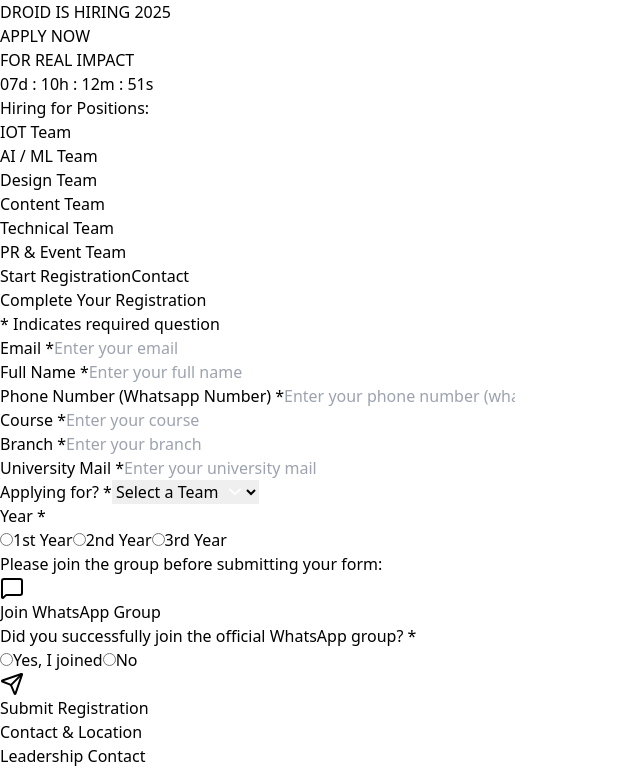
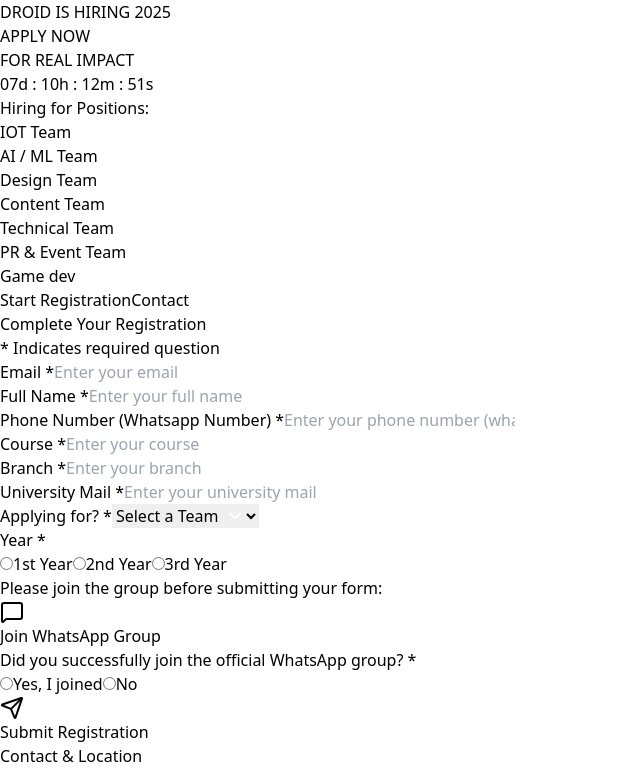
Before and after one commit to Saurav-Shandilya/static-droid-hiring2025-portal, a React (Vite) app: page / in a window 1280 px wide. Shown: the top 772 px of the page, without its empty margins (0-640 px from the left). Built offline with nearby package versions, Linux system fonts and the light colour scheme.

Commit message:
Update App.jsx

```diff
--- a/src/App.jsx
+++ b/src/App.jsx
@@ -5,7 +5,7 @@ export default function RegistrationHero() {
 
   // --- Hero Section Data and Logic ---
   const [timeLeft, setTimeLeft] = useState("");
-  const positions = ["IOT Team", "AI / ML Team", "Design Team", "Content Team", "Technical Team", "PR & Event Team"];
+  const positions = ["IOT Team", "AI / ML Team", "Design Team", "Content Team", "Technical Team", "PR & Event Team", "Game dev"];
 
   // Existing Form Logic (rest of the component)
   const [formData, setFormData] = useState({
```
